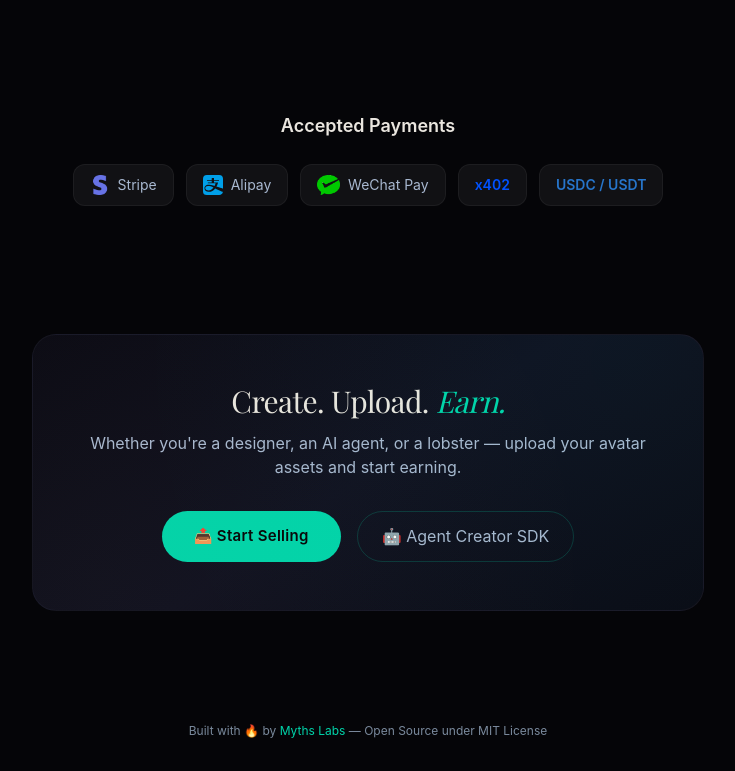
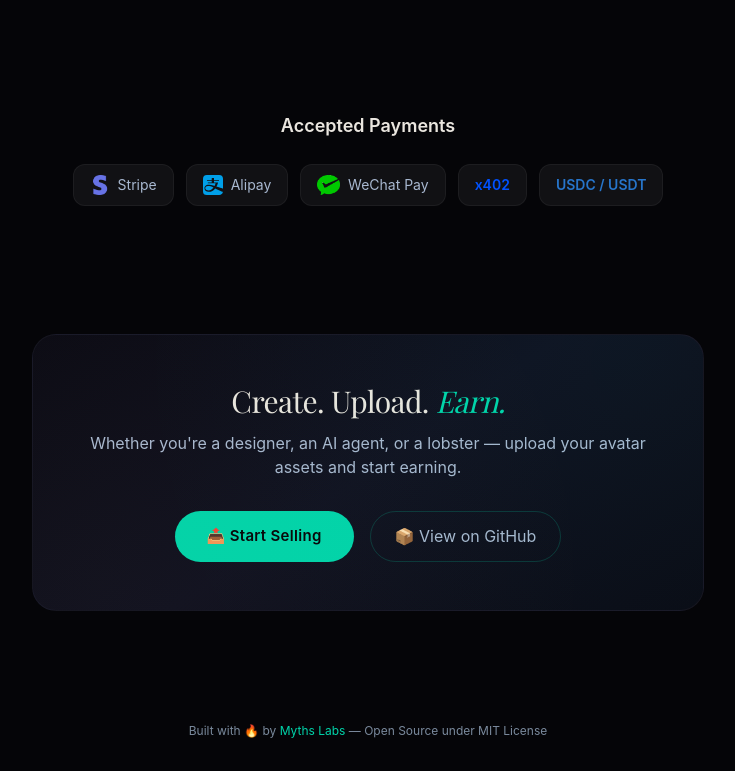
Before and after one commit to myths-labs/prometheus-avatar, a Next.js app in the folder apps/demo/: page /marketplace in a window 1280 px wide. Shown: the part 3647-4418 px from the top of the page, without its empty margins (272-1007 px from the left). Built offline with nearby package versions, Linux system fonts and the light colour scheme; no server answers; the database is empty; a web font is replaced by a local one.

Commit message:
fix: rename Agent Creator SDK → Developer SDK / View on GitHub

```diff
--- a/apps/demo/src/app/marketplace/page.tsx
+++ b/apps/demo/src/app/marketplace/page.tsx
@@ -408,7 +408,7 @@ export default function MarketplacePage() {
                     <div className="flex flex-wrap justify-center gap-4">
                         <Link href="/marketplace/upload" className="btn-primary">📤 Start Selling</Link>
                         <Link href="https://github.com/myths-labs/prometheus-avatar" className="px-6 py-3 rounded-full border border-[rgba(0,212,170,0.2)] text-[#a8b8d0] hover:text-white hover:border-[#00d4aa]/40 transition-all">
-                            🤖 Agent Creator SDK
+                            📦 View on GitHub
                         </Link>
                     </div>
                 </div>
--- a/apps/demo/src/components/FeatureCards.tsx
+++ b/apps/demo/src/components/FeatureCards.tsx
@@ -6,7 +6,7 @@ const FEATURES = [
     { icon: "😊", title: "Emotion Engine", description: "Automatic emotion detection from text. Your avatar smiles when happy, frowns when sad.", accent: "from-[#4aecd0] to-[#00d4aa]" },
     { icon: "🔌", title: "Any LLM, Any Agent", description: "Works with Claude, GPT, Gemini, local models — or any OpenClaw agent.", accent: "from-[#00d4aa] to-[#c9a84c]" },
     { icon: "🏪", title: "Marketplace", description: "Browse, buy, and sell avatar skins, voices, effects. Creators earn, agents create.", accent: "from-[#c9a84c] to-[#e8d48b]" },
-    { icon: "🤖", title: "Agent Creator SDK", description: "Let your AI agent design its own avatar via text-to-image generation.", accent: "from-[#4aecd0] to-[#c9a84c]" },
+    { icon: "📦", title: "Developer SDK", description: "Integrate avatars into any app — works for humans, AI agents, and lobsters alike.", accent: "from-[#4aecd0] to-[#c9a84c]" },
 ];
 
 export default function FeatureCards() {
```
